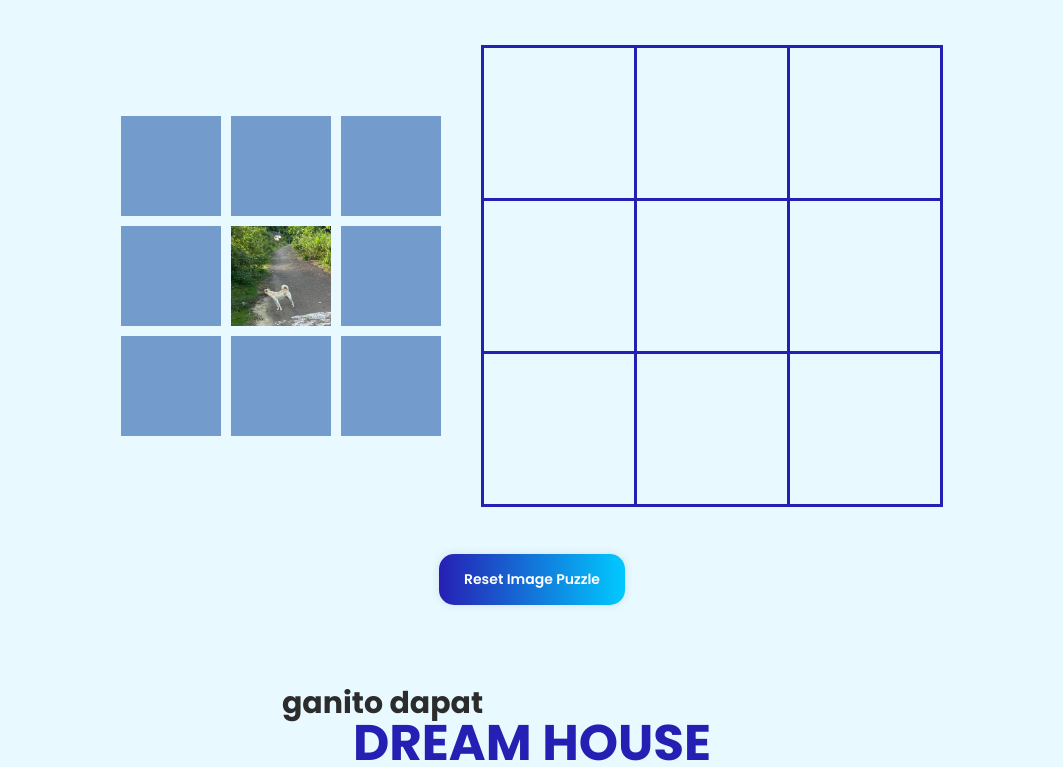
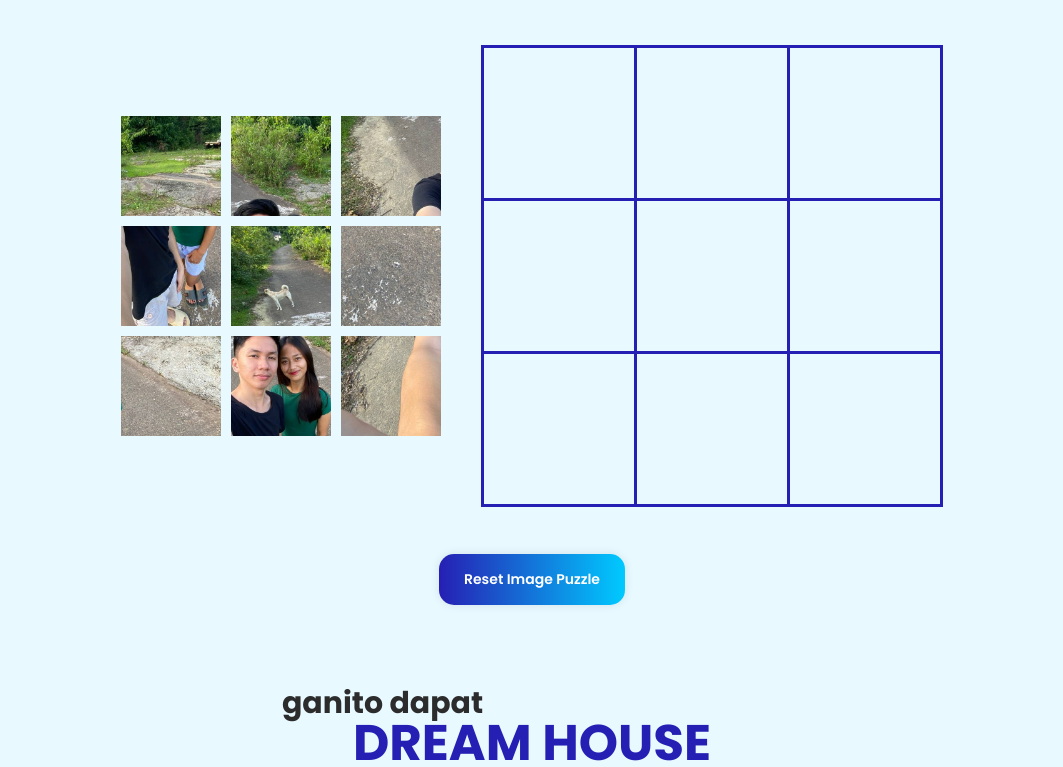
Before and after one commit to Admin-UI07/Lein-Anniversary-Website, a plain HTML site: page main.html in a window 1280 px wide. Shown: the part 2779-3546 px from the top of the page, without its empty margins (108-1171 px from the left). Drawn offline with Linux system fonts and the light colour scheme; sample sign-in values are in the browser's storage; a web font is replaced by a local one.

Commit message:
Version 2

```diff
--- a/main.html
+++ b/main.html
@@ -195,31 +195,31 @@
   <div class="img-puzzle-section">
     <div class="img-puzzle-container js-puzzle-container">
       <div class="dragBox">
-        <div class="images" draggable="true" ondragstart="drag(event)" id="block1" style="--img:url(/img/PineTools.com_files/1.jpg);"></div>
+        <div class="images" draggable="true" ondragstart="drag(event)" id="block1" style="--img:url(../img/PineTools.com_files/1.jpg);"></div>
       </div>
       <div class="dragBox">
-        <div class="images" draggable="true" ondragstart="drag(event)" id="block2" style="--img:url(img/PineTools.com_files/2.jpg);"></div>
+        <div class="images" draggable="true" ondragstart="drag(event)" id="block2" style="--img:url(../img/PineTools.com_files/2.jpg);"></div>
       </div>
       <div class="dragBox">
-        <div class="images" draggable="true" ondragstart="drag(event)" id="block3" style="--img:url(img/PineTools.com_files/3.jpg);"></div>
+        <div class="images" draggable="true" ondragstart="drag(event)" id="block3" style="--img:url(../img/PineTools.com_files/3.jpg);"></div>
       </div>
       <div class="dragBox">
-        <div class="images" draggable="true" ondragstart="drag(event)" id="block4" style="--img:url(img/PineTools.com_files/4.jpg);"></div>
+        <div class="images" draggable="true" ondragstart="drag(event)" id="block4" style="--img:url(../img/PineTools.com_files/4.jpg);"></div>
       </div>
       <div class="dragBox">
-        <div class="images" draggable="true" ondragstart="drag(event)" id="block5" style="--img:url(img/PineTools.com_files/5.jpg);"></div>
+        <div class="images" draggable="true" ondragstart="drag(event)" id="block5" style="--img:url(../img/PineTools.com_files/5.jpg);"></div>
       </div>
       <div class="dragBox">
-        <div class="images" draggable="true" ondragstart="drag(event)" id="block6" style="--img:url(img/PineTools.com_files/6.jpg);"></div>
+        <div class="images" draggable="true" ondragstart="drag(event)" id="block6" style="--img:url(../img/PineTools.com_files/6.jpg);"></div>
       </div>
       <div class="dragBox">
-        <div class="images" draggable="true" ondragstart="drag(event)" id="block7" style="--img:url(img/PineTools.com_files/7.jpg);"></div>
+        <div class="images" draggable="true" ondragstart="drag(event)" id="block7" style="--img:url(../img/PineTools.com_files/7.jpg);"></div>
       </div>
       <div class="dragBox">
-        <div class="images" draggable="true" ondragstart="drag(event)" id="block8" style="--img:url(img/PineTools.com_files/8.jpg);"></div>
+        <div class="images" draggable="true" ondragstart="drag(event)" id="block8" style="--img:url(../img/PineTools.com_files/8.jpg);"></div>
       </div>
       <div class="dragBox">
-        <div class="images" draggable="true" ondragstart="drag(event)" id="block9" style="--img:url(img/PineTools.com_files/9.jpg);"></div>
+        <div class="images" draggable="true" ondragstart="drag(event)" id="block9" style="--img:url(../img/PineTools.com_files/9.jpg);"></div>
       </div>
     </div>
 
```
